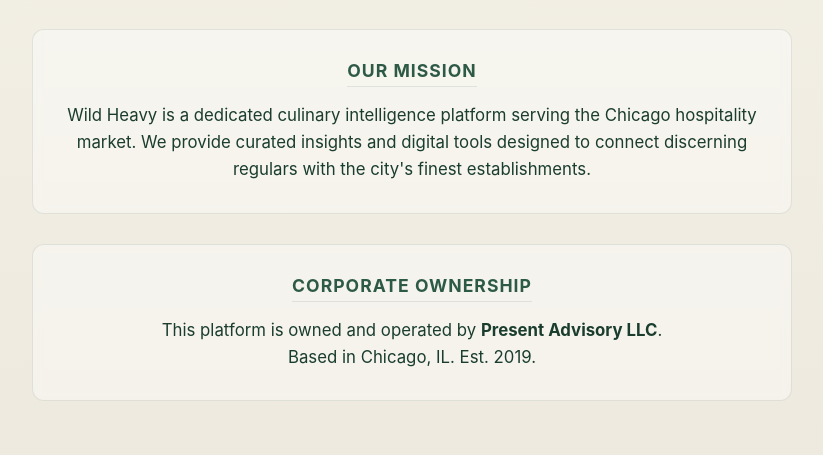
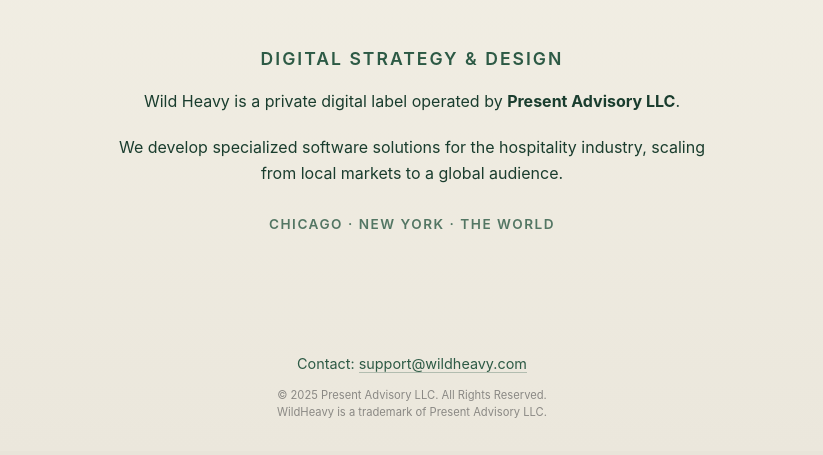
Before and after one commit to mikeispresent/wh-landing, a plain HTML site: page index.html in a window 1280 px wide. Shown: the part 349-804 px from the top of the page, without its empty margins (228-1051 px from the left). Drawn offline with Linux system fonts and the light colour scheme.

Commit message:
Revise title, description, and layout structure
Updated the title and meta description for the website. Removed unnecessary background texture and content card styles. Added corporate statement and locations section.

```diff
--- a/index.html
+++ b/index.html
@@ -3,8 +3,8 @@
 <head>
     <meta charset="UTF-8">
     <meta name="viewport" content="width=device-width, initial-scale=1.0, maximum-scale=1.0, user-scalable=no, viewport-fit=cover">
-    <title>Wild Heavy | Hospitality Intelligence</title>
-    <meta name="description" content="Wild Heavy is the premier hospitality intelligence platform for Chicago. A service of Present Advisory LLC.">
+    <title>Wild Heavy | Digital Services</title>
+    <meta name="description" content="Wild Heavy. A digital venture by Present Advisory LLC.">
     <link rel="icon" type="image/png" href="/favicon.png">
     <style>
         /* RESET & BASE STYLES */
@@ -13,13 +13,11 @@
         html {
             height: 100%;
             overflow-x: hidden;
-            /* THE FIX: Matches the bottom of the gradient so overscroll looks seamless */
             background-color: #e8e4d9;
         }
 
         body {
             font-family: -apple-system, BlinkMacSystemFont, 'Segoe UI', Roboto, 'Helvetica Neue', Arial, sans-serif;
-            /* Made the gradient slightly softer (more subtle fade) */
             background: linear-gradient(180deg, #f5f2e8 0%, #ebe7dc 100%);
             min-height: 100dvh;
             width: 100%;
@@ -29,23 +27,13 @@
             overflow-x: hidden;
         }
 
-        /* BACKGROUND TEXTURE */
-        body::before {
-            content: ''; position: absolute; top: -50%; left: -50%; width: 200%; height: 200%;
-            background: radial-gradient(circle, rgba(26,61,46,0.02) 1px, transparent 1px);
-            background-size: 50px 50px;
-            animation: backgroundMove 60s linear infinite;
-            pointer-events: none; z-index: -1;
-            position: fixed;
-        }
-        @keyframes backgroundMove { 0% { transform: translate(0, 0); } 100% { transform: translate(50px, 50px); } }
-
         /* LAYOUT */
         .main-wrapper {
             flex: 1;
             display: flex;
             flex-direction: column;
             align-items: center;
+            justify-content: center;
             width: 100%;
             padding: 40px 20px;
             max-width: 800px;
@@ -56,41 +44,38 @@
         .logo-container { margin-bottom: 20px; text-align: center; }
         .logo { width: 300px; max-width: 80%; height: auto; filter: drop-shadow(0 4px 6px rgba(26,61,46,0.1)); }
 
-        .tagline {
-            font-size: 1.2rem; font-weight: 600; letter-spacing: 3px;
-            text-transform: uppercase; color: #2d5a45; margin-bottom: 50px;
+        /* BORING "CONSULTING" COPY */
+        .corporate-statement {
             text-align: center;
+            margin-top: 40px;
+            max-width: 600px;
         }
 
-        /* CONTENT CARDS */
-        .content-card {
-            background: rgba(255, 255, 255, 0.4);
-            border: 1px solid rgba(26, 61, 46, 0.1);
-            padding: 30px;
-            border-radius: 12px;
-            margin-bottom: 30px;
-            width: 100%;
-            text-align: center;
-            backdrop-filter: blur(5px);
-        }
-
-        h2 {
-            font-size: 1.1rem; text-transform: uppercase; letter-spacing: 1px;
-            color: #2d5a45; margin-bottom: 15px; border-bottom: 1px solid rgba(26,61,46,0.1);
-            display: inline-block; padding-bottom: 5px;
+        h1 {
+            font-size: 1.1rem;
+            text-transform: uppercase;
+            letter-spacing: 2px;
+            color: #2d5a45;
+            margin-bottom: 20px;
+            font-weight: 600;
         }
 
         p {
-            font-size: 1.05rem; line-height: 1.6; color: #1a3d2e; margin-bottom: 0;
+            font-size: 1rem;
+            line-height: 1.6;
+            color: #1a3d2e;
+            margin-bottom: 20px;
         }
 
-        /* SOCIAL & CONTACT */
-        .social-links { margin: 30px 0; }
-        .social-links a {
-            color: #2d5a45; text-decoration: none; font-size: 1rem;
-            display: inline-flex; align-items: center; font-weight: 500;
+        .locations {
+            font-size: 0.85rem;
+            letter-spacing: 1.5px;
+            text-transform: uppercase;
+            color: #2d5a45;
+            opacity: 0.8;
+            margin-top: 30px;
+            font-weight: 600;
         }
-        .social-icon { width: 18px; height: 18px; margin-right: 8px; fill: currentColor; }
 
         /* FOOTER */
         .legal-footer {
@@ -98,7 +83,6 @@
             padding: 30px 20px;
             background: transparent;
             margin-top: auto;
-            /* Ensures safe spacing on iPhone X and newer */
             padding-bottom: max(30px, env(safe-area-inset-bottom));
         }
         .support-link { font-size: 0.9rem; color: #2d5a45; margin-bottom: 15px; }
@@ -114,37 +98,26 @@
         <div class="logo-container">
             <img src="logo.png" alt="Wild Heavy" class="logo">
         </div>
-        <div class="tagline">The Regular's Playbook</div>
 
-        <div class="content-card">
-            <h2>Our Mission</h2>
+        <div class="corporate-statement">
+            <h1>Digital Strategy & Design</h1>
             <p>
-                Wild Heavy is a dedicated culinary intelligence platform serving the Chicago hospitality market. We provide curated insights and digital tools designed to connect discerning regulars with the city's finest establishments.
+                Wild Heavy is a private digital label operated by <strong>Present Advisory LLC</strong>.
             </p>
-        </div>
+            <p>
+                We develop specialized software solutions for the hospitality industry, scaling from local markets to a global audience.
+            </p>
 
-        <div class="content-card">
-            <h2>Corporate Ownership</h2>
-            <p>
-                This platform is owned and operated by <strong>Present Advisory LLC</strong>. <br>
-                Based in Chicago, IL. Est. 2019.
-            </p>
-        </div>
-
-        <div class="social-links">
-            <a href="https://www.instagram.com/wildheavy" target="_blank" rel="noopener noreferrer">
-                <svg class="social-icon" xmlns="http://www.w3.org/2000/svg" viewBox="0 0 24 24">
-                    <path d="M12 2.163c3.204 0 3.584.012 4.85.07 3.252.148 4.771 1.691 4.919 4.919.058 1.265.069 1.645.069 4.849 0 3.205-.012 3.584-.069 4.849-.149 3.225-1.664 4.771-4.919 4.919-1.266.058-1.644.07-4.85.07-3.204 0-3.584-.012-4.849-.07-3.26-.149-4.771-1.699-4.919-4.92-.058-1.265-.07-1.644-.07-4.849 0-3.204.013-3.583.07-4.849.149-3.227 1.664-4.771 4.919-4.919 1.266-.057 1.645-.069 4.849-.069zm0-2.163c-3.259 0-3.667.014-4.947.072-4.358.2-6.78 2.618-6.98 6.98-.059 1.281-.073 1.689-.073 4.948 0 3.259.014 3.668.072 4.948.2 4.358 2.618 6.78 6.98 6.98 1.281.058 1.689.072 4.948.072 3.259 0 3.668-.014 4.948-.072 4.354-.2 6.782-2.618 6.979-6.98.059-1.28.073-1.689.073-4.948 0-3.259-.014-3.667-.072-4.947-.196-4.354-2.617-6.78-6.979-6.98-1.281-.059-1.69-.073-4.949-.073zm0 5.838c-3.403 0-6.162 2.759-6.162 6.162s2.759 6.163 6.162 6.163 6.162-2.759 6.162-6.163c0-3.403-2.759-6.162-6.162-6.162zm0 10.162c-2.209 0-4-1.79-4-4 0-2.209 1.791-4 4-4s4 1.791 4 4c0 2.21-1.791 4-4 4zm6.406-11.845c-.796 0-1.441.645-1.441 1.44s.645 1.44 1.441 1.44c.795 0 1.439-.645 1.439-1.44s-.644-1.44-1.439-1.44z"/>
-                </svg>
-                Instagram
-            </a>
+            <div class="locations">
+                Chicago · New York · The World
+            </div>
         </div>
 
     </div>
 
     <div class="legal-footer">
         <div class="support-link">
-            Business Inquiries: <a href="mailto:support@wildheavy.com">support@wildheavy.com</a>
+            Contact: <a href="mailto:support@wildheavy.com">support@wildheavy.com</a>
         </div>
         <div class="copyright">
             &copy; 2025 Present Advisory LLC. All Rights Reserved.<br>
```
